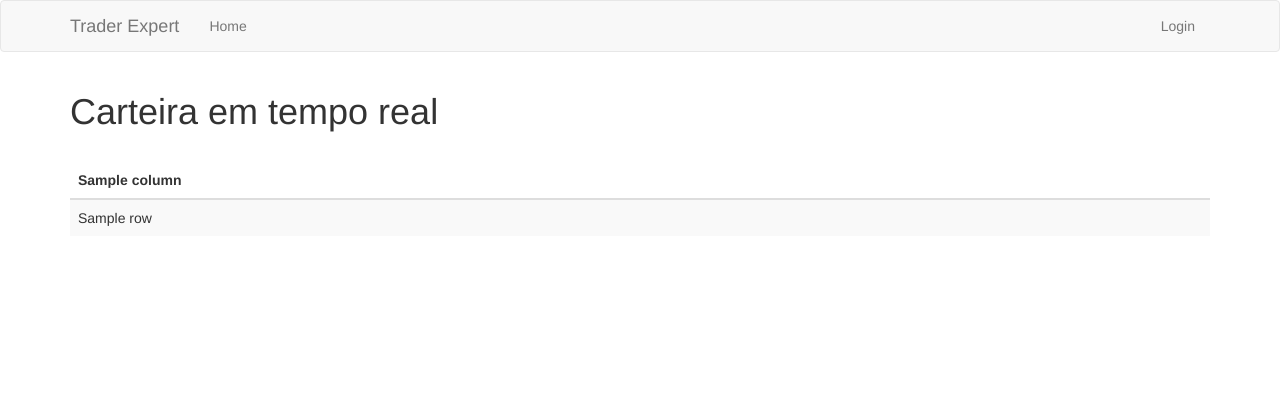
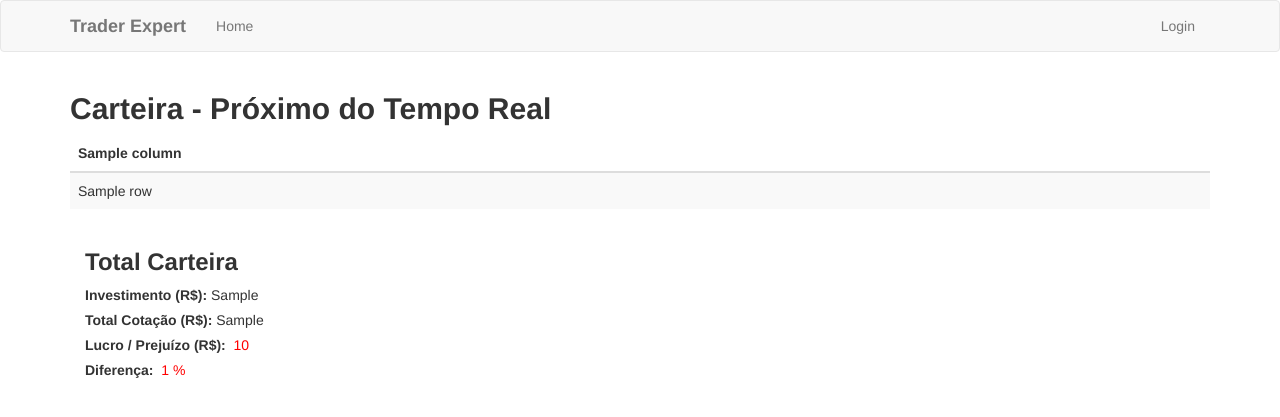
Before and after one commit to vitimdt/TraderExpert, a Python web app: template TraderExpert/app/templates/index.html in a window 1280 px wide. Shown: the top 417 px of the page. Run offline with Jinja, Linux system fonts and the light colour scheme; the template is opened without the code that fills it: most values are stand-ins (such as "Sample title", 1, 10 or a date in 2020); some libraries are stand-ins or nearby versions.

Commit message:
Melhorias na tela principal de cotações

```diff
--- a/TraderExpert/app/main/routes.py
+++ b/TraderExpert/app/main/routes.py
@@ -6,5 +6,7 @@ from app.entities.Entities import CotacaoTempoReal
 @bp.route('/traderexpert/', methods=['GET', 'POST'])
 @bp.route('/traderexpert/index', methods=['GET', 'POST'])
 def index():
-    cols, rs = CotacaoTempoReal.buscaCotacaoTR()
-    return render_template('index.html', title='Home', columns=cols, items=rs)
+    cols, rs, tot = CotacaoTempoReal.buscaCotacaoTR()
+    return render_template('index.html', title='Home', columns=cols, items=rs,
+                           tot_invest=tot[0], tot_cotacao=tot[1], dif_total=tot[2],
+                           dif_percentual=tot[3])
--- a/TraderExpert/app/templates/base.html
+++ b/TraderExpert/app/templates/base.html
@@ -12,7 +12,7 @@
                     <span class="icon-bar"></span>
                     <span class="icon-bar"></span>
                 </button>
-                <a class="navbar-brand" href="#">Trader Expert</a>
+                <b><a class="navbar-brand" href="#">Trader Expert</a></b>
             </div>
             <div class="collapse navbar-collapse" id="bs-example-navbar-collapse-1">
                 <ul class="nav navbar-nav">
--- a/TraderExpert/app/templates/index.html
+++ b/TraderExpert/app/templates/index.html
@@ -2,8 +2,7 @@
 {% import 'bootstrap/wtf.html' as wtf %}
 
 {% block app_content %}
-	<h1>Carteira em tempo real</h1>
-	<br>
+<h2><b>Carteira - Próximo do Tempo Real</b></h2>
 	<table class="table table-striped" id="users">
 		 <thead>
 		  {%- for column in columns %}
@@ -15,11 +14,11 @@
 		 {%- for row in items %}
 			<tr>
 			{%- for column in columns %}
-				{% if (column == "Percentual") %}
+				{% if (column in ("Diferença", "Percentual")) %}
 					{% if (row[column].find("-") == -1) %}
-						<td style="font-weight:bold; color: red;" >{{ row[column] }}</td>
+						<td style="font-weight:bold; color: green;" >{{ row[column] }}</td>
 					{% else %}
-						<td style="font-weight:bold; color: green;">{{ row[column] }}</td>
+						<td style="font-weight:bold; color: red;">{{ row[column] }}</td>
 					{% endif %}
 				{% else %}
 					<td>{{ row[column] }}</td>
@@ -29,4 +28,21 @@
 		 {%- endfor %}
 		 </tbody>
  	</table>
+	<div class="container">
+		<h3><b>Total Carteira</b></h3>
+		<label>Investimento (R$):&nbsp;</label><span>{{ tot_invest }}</span><br>
+		<label>Total Cotação (R$):&nbsp;</label><span>{{ tot_cotacao }}</span><br>
+		<label>Lucro / Prejuízo (R$):&nbsp;</label>
+		{% if (dif_total.find("-") == -1) %}
+			<span style="color: green;">{{ dif_total }}</span>
+		{% else %}
+			<span style="color: red;">{{ dif_total }}</span>
+		{% endif %}<br>
+		<label>Diferença:&nbsp;</label>
+		{% if (dif_percentual.find("-") == -1) %}
+			<span style="color: green;">{{ dif_percentual }} %</span>
+		{% else %}
+			<span style="color: red;">{{ dif_percentual }} %</span>
+		{% endif %}
+	</div>
 {% endblock %}
```
Also changed, not shown: TraderExpert/app/entities/Entities.py (+20 -8 lines).
